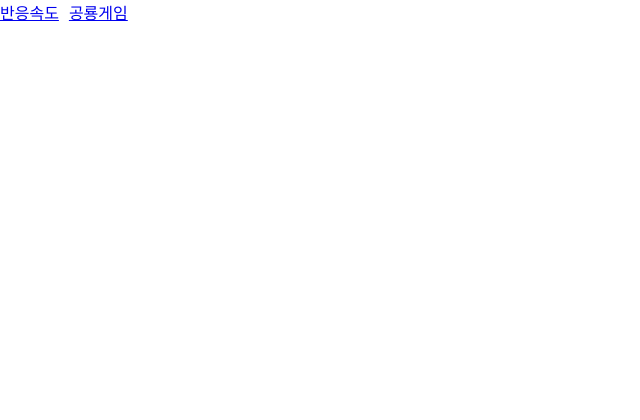
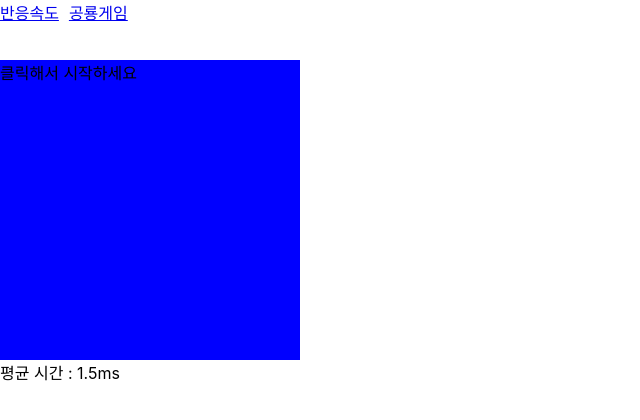
Before and after one commit to codeCYJ/web_games, a React (Create React App) app: page /reaction_rate in a window 1280 px wide. Shown: the top 420 px of the page, without its empty margins (0-640 px from the left). Built offline with nearby package versions, Linux system fonts and the light colour scheme.

Commit message:
header 적용

```diff
--- a/src/App.js
+++ b/src/App.js
@@ -1,9 +1,13 @@
 import './App.css';
 import Routers from "./components/Router";
+import Header from "./components/organisms/Header";
 
 function App() {
   return (
+    <>
+    <Header/>
     <Routers/>
+    </>
   );
 }
 
--- a/src/components/Router.js
+++ b/src/components/Router.js
@@ -1,6 +1,5 @@
 
 import { BrowserRouter as Router, Route, Routes } from "react-router-dom";
-import Header from "./organisms/Header";
 import ReactionRate from "./pages/ReactionRate";
 import DinosaurGame from "./pages/DinosaurGame";
 
@@ -9,10 +8,8 @@ const Routers = () => {
   return (
     <Router>
       <Routes>
-        <Route path="/" element={<Header />}>
             <Route path="/reaction_rate" element={<ReactionRate/>}/>
             <Route path="/dinosaur_game" element={<DinosaurGame/>}/>
-          </Route>
       </Routes>
     </Router>
   );
--- a/src/components/organisms/Header.jsx
+++ b/src/components/organisms/Header.jsx
@@ -9,6 +9,7 @@ const Header = () => {
       <div>
         <a href="/dinosaur_game">공룡게임</a>
       </div>
+
     </Container>
   );
 };
--- a/src/components/pages/ReactionRate.jsx
+++ b/src/components/pages/ReactionRate.jsx
@@ -1,5 +1,22 @@
+import styled from "styled-components";
+
 const ReactionRate = () => {
-  return <></>;
+  const result = [1, 2];
+  const onClickScreen = () => {};
+  const averageTime = result?.reduce((a, c) => a + c) / result?.length;
+  return (
+    <Container>
+      <Screen>클릭해서 시작하세요</Screen>
+      {result.length > 0 && <div>평균 시간 : {averageTime}ms</div>}
+    </Container>
+  );
 };
 
+const Container = styled.div``;
+const Screen = styled.div`
+  width: 300px;
+  height: 300px;
+  background-color: blue;
+`;
+
 export default ReactionRate;
```
